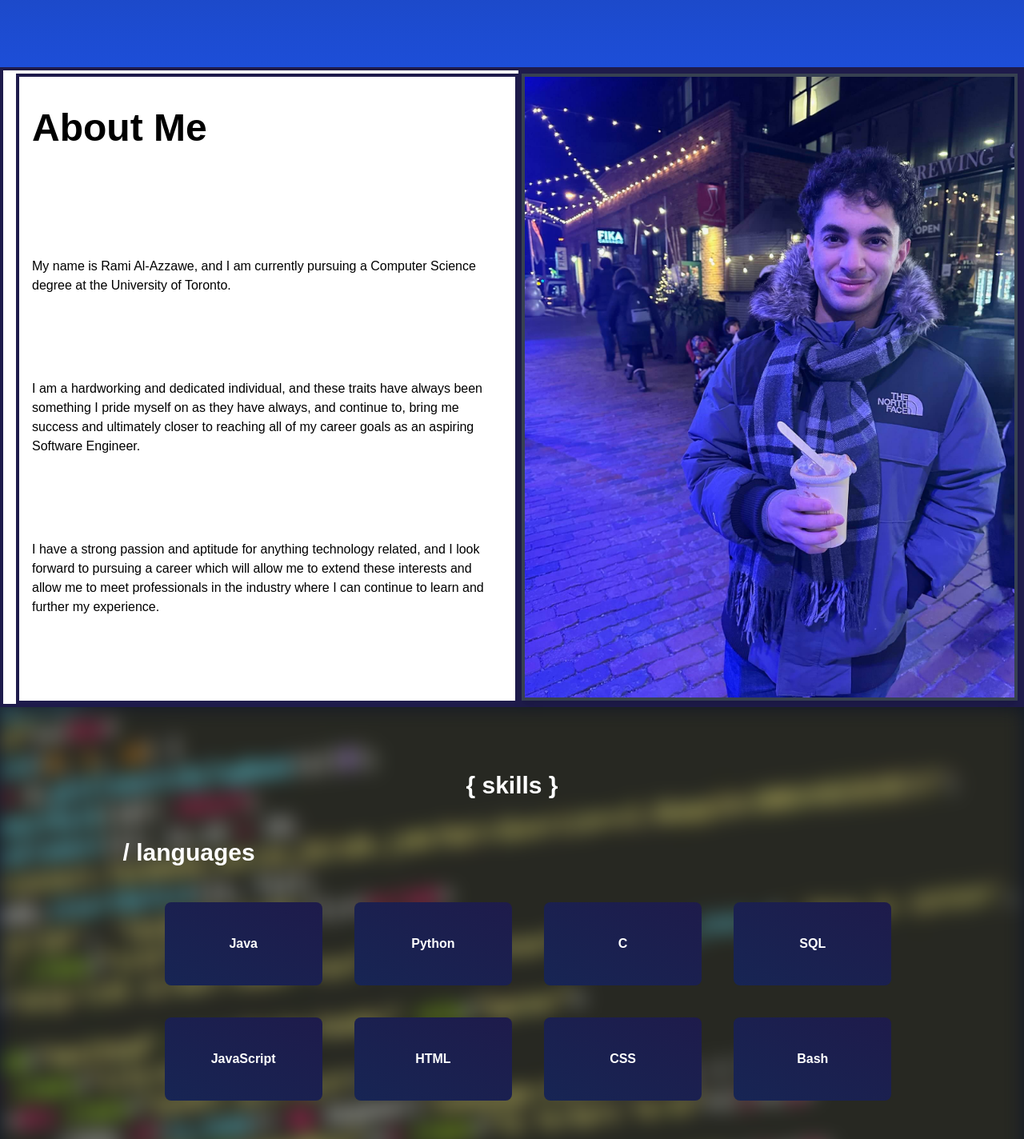
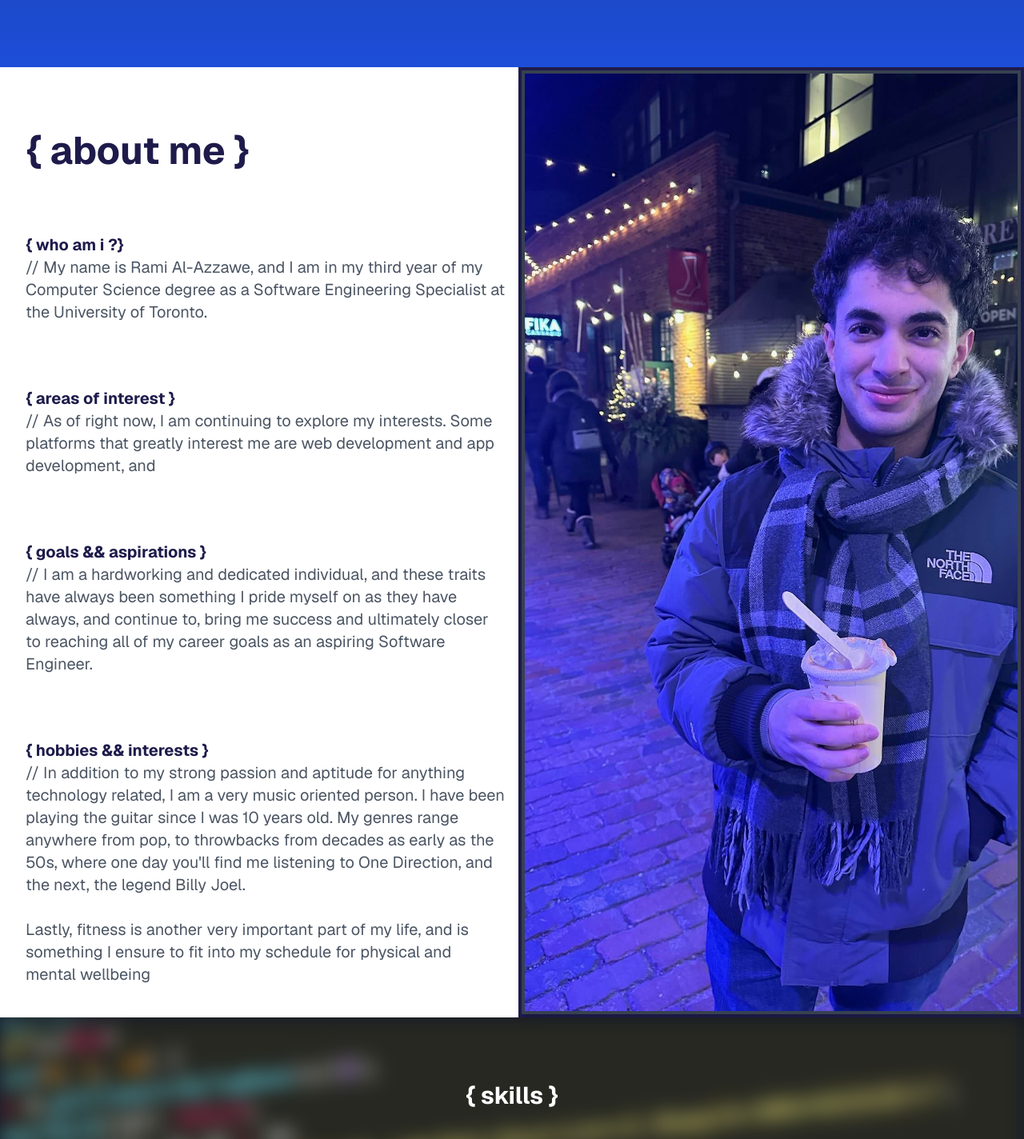
Before and after one commit to razzawe/personalsite, a Next.js app: page / in a window 1280 px wide. Shown: the part 780-2204 px from the top of the page at 80% size. Built offline with nearby package versions, Linux system fonts and the light colour scheme.

Commit message:
feat: early version of about me

```diff
--- a/pages/_app.tsx
+++ b/pages/_app.tsx
@@ -1,6 +1,11 @@
 import "@/styles/globals.css";
 import type { AppProps } from "next/app";
+import { GeistSans } from 'geist/font/sans'
 
 export default function App({ Component, pageProps }: AppProps) {
-  return <Component {...pageProps} />;
+  return (
+    <main className={GeistSans.className}>
+      <Component {...pageProps} />
+    </main>
+  )
 }
--- /dev/null
+++ b/pages/blogs.tsx
@@ -0,0 +1,12 @@
+import React from "react";
+import Navbar from "../components/NavBar";
+export default function Home() {
+    return (
+        <section
+        id="about"
+        className="min-h-screen flex items-center justify-center bg-gradient-to-b from-blue-950 to-blue-700 px-[5vw] py-[5vh]"
+      >
+        <h1 className="text-center items-center justify-center text-white text-bold text-xl">Coming Soon!</h1>
+        </section>
+    )
+}
--- a/pages/index.tsx
+++ b/pages/index.tsx
@@ -83,7 +83,7 @@ export default function Home() {
                   alt="Profile picture"
                   fill
                   sizes="(max-width: 768px) 320px, 500px"
-                  className="rounded-full border-4 border-gray-700 shadow-lg object-cover"
+                  className="rounded-full border-gray-700 shadow-lg object-cover"
                 />
               </div>
             </div>
@@ -92,36 +92,61 @@ export default function Home() {
 
         {/* Description */}
 
-        <section
-          id="desc"
-          className="flex min-h-screen bg-white border-4 border-indigo-950"
-        >
+        <section id="desc" className="flex min-h-screen bg-white ">
           {/* Left side: About Me */}
 
-          <div className="w-1/2 text-left mb-8 lg:mb-0 border-4 border-indigo-950 lg:mr-auto flex flex-col justify-left items-left mt-1 ml-4 pl-4">
-            <h1 className="text-5xl font-bold mb-8 text-black pt-10">
-              About Me
+          <div className="w-1/2 text-left lg:mr-auto flex flex-col justify-left items-left ml-4 pl-4 pr-4 mb-10">
+            <h1 className="text-5xl font-bold mt-10 text-indigo-950 pt-10">
+              {"{ about me }"}
             </h1>
-            <div className="flex-grow flex flex-col justify-evenly text-5l">
-              <p className="text-black max-w-prose">
-                My name is Rami Al-Azzawe, and I am currently pursuing a
-                Computer Science degree at the University of Toronto.
-              </p>
+            <div className="flex-grow flex flex-col justify-evenly text-xl">
 
-              <p className="text-black max-w-prose">
-                I am a hardworking and dedicated individual, and these traits
-                have always been something I pride myself on as they have
-                always, and continue to, bring me success and ultimately closer
-                to reaching all of my career goals as an aspiring Software
-                Engineer.
-              </p>
-              <p className="text-black max-w-prose">
-                I have a strong passion and aptitude for anything technology
-                related, and I look forward to pursuing a career which will
-                allow me to extend these interests and allow me to meet
-                professionals in the industry where I can continue to learn and
-                further my experience.
-              </p>
+              <div>
+                <h1 className="text-xl font-bold mt-10 text-indigo-950 pt-10">
+                  {"{ who am i ?}"}
+                </h1>
+                <p className="text-gray-600 max-w-prose ">
+                  // My name is Rami Al-Azzawe, and I am in my third year of my
+                  Computer Science degree as a Software Engineering Specialist at the University of Toronto.
+                </p>
+              </div>
+              <div>
+                <h1 className="text-xl font-bold mt-10 text-indigo-950 pt-10">
+                  {"{ areas of interest }"}
+                </h1>
+                <p className="text-gray-600 max-w-prose">
+                  // As of right now, I am continuing to explore my interests. Some platforms
+                  that greatly interest me are web development and app development, and
+                </p>
+              </div>
+              <div>
+                <h1 className="text-xl font-bold mt-10 text-indigo-950 pt-10">
+                  {"{ goals && aspirations }"}
+                </h1>
+                <p className="text-gray-600 max-w-prose">
+                  // I am a hardworking and dedicated individual, and these
+                  traits have always been something I pride myself on as they
+                  have always, and continue to, bring me success and ultimately
+                  closer to reaching all of my career goals as an aspiring
+                  Software Engineer.
+                </p>
+              </div>
+              <div>
+                <h1 className="text-xl font-bold mt-10 text-indigo-950 pt-10">
+                  {"{ hobbies && interests }"}
+                </h1>
+                <p className="text-gray-600 max-w-prose">
+                  // In addition to my strong passion and aptitude for anything
+                  technology related, I am a very music oriented person. I have
+                  been playing the guitar since I was 10 years old. My genres
+                  range anywhere from pop, to throwbacks from decades as early
+                  as the 50s, where one day you'll find me listening to One
+                  Direction, and the next, the legend Billy Joel.
+                  <br/><br/> Lastly, fitness is
+                  another very important part of my life, and is something I ensure to
+                  fit into my schedule for physical and mental wellbeing
+                </p>
+              </div>
             </div>
           </div>
 
@@ -160,7 +185,7 @@ export default function Home() {
               </h2>
             </div>
             <div className="flex flex-col space-y-8 w-4/5 mx-auto relative">
-              <h1 className="text-3xl font-bold">/ languages</h1>
+              <h1 className="text-3xl font-bold">// languages</h1>
 
               <div className="grid grid-cols-4 gap-4 ml-10">
                 {languages.map((language, index) => (
@@ -171,7 +196,7 @@ export default function Home() {
               </div>
 
               <h1 className="text-3xl font-bold">
-                / frameworks && developer tools
+                // frameworks && developer tools
               </h1>
 
               <div className="grid grid-cols-4 gap-4 ml-10">
@@ -181,7 +206,7 @@ export default function Home() {
                   </div>
                 ))}
               </div>
-              <h1 className="text-3xl font-bold">/ additional skills</h1>
+              <h1 className="text-3xl font-bold">// additional skills</h1>
               <div className="grid grid-cols-4 gap-4 ml-10">
                 {additional.map((skill, index) => (
                   <div className="text-center font-bold bg-red-500 p-6 pt-3 pb-3 m-1 rounded-lg bg-gradient-to-tr from-blue-950 to-indigo-950 ">
--- /dev/null
+++ b/pages/projects.tsx
@@ -0,0 +1,12 @@
+import React from "react";
+import Navbar from "../components/NavBar";
+export default function Home() {
+    return (
+        <section
+        id="about"
+        className="min-h-screen flex items-center justify-center bg-gradient-to-b from-blue-950 to-blue-700 px-[5vw] py-[5vh]"
+      >
+        <h1 className="text-center items-center justify-center text-white text-bold text-xl">Coming Soon!</h1>
+        </section>
+    )
+}
```
